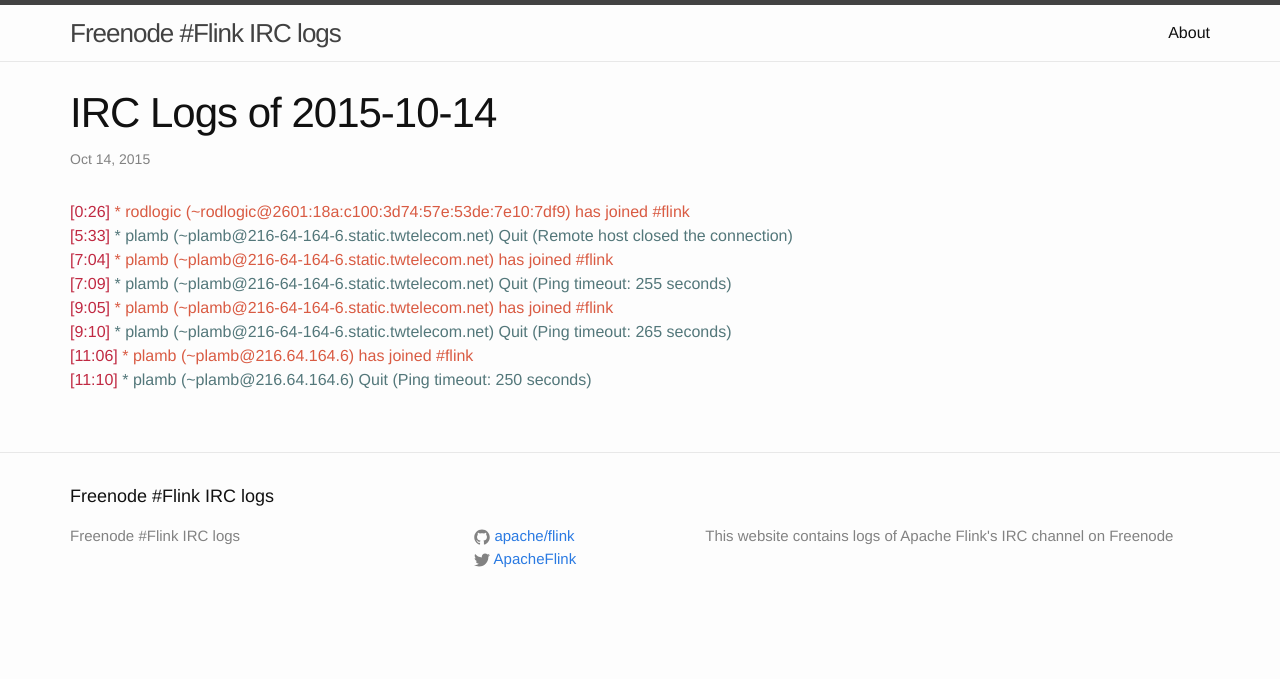
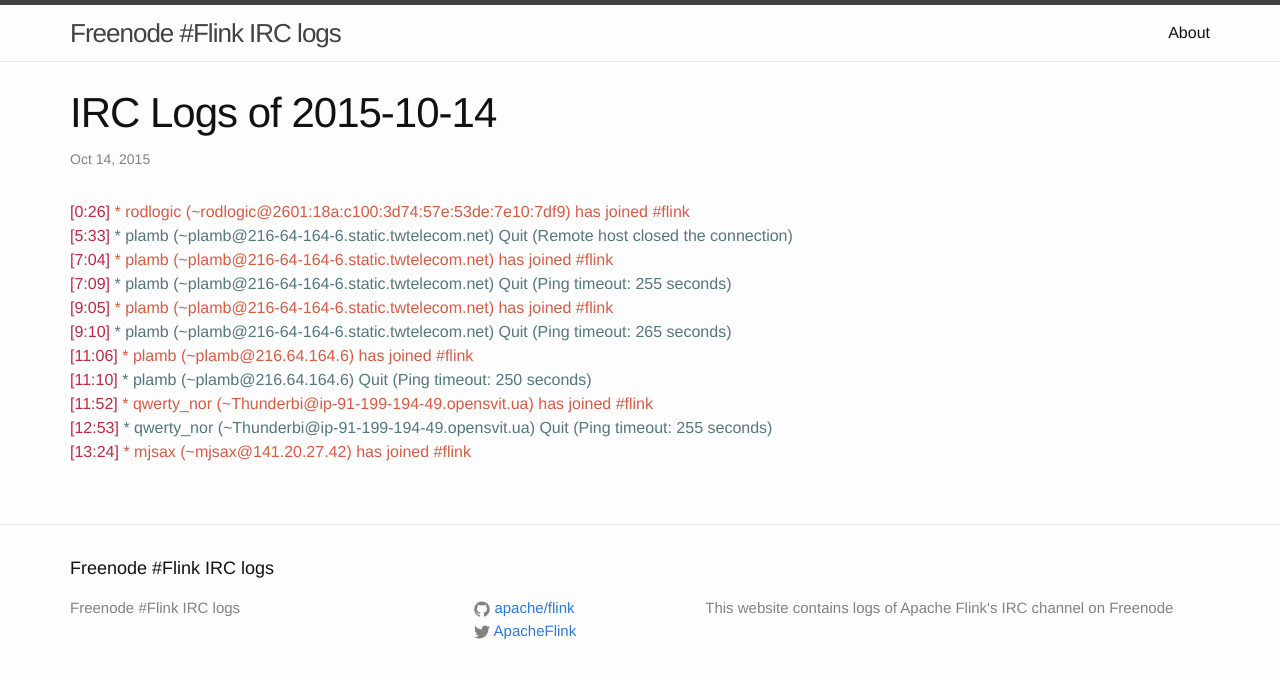
Before and after one commit to flink-irc-logs/flink-irc-logs.github.io, a Jekyll site: the page built from _posts/2015-10-14-logs.markdown, in a window 1280 px wide. Shown: the top 679 px of the page. Built offline with Jekyll 4.4.1, drawn with Linux system fonts in a browser that asks for light colours.

Commit message:
Update of the logs on Wed Oct 14 13:26:21 CEST 2015

```diff
--- a/_posts/2015-10-14-logs.markdown
+++ b/_posts/2015-10-14-logs.markdown
@@ -12,3 +12,6 @@
 <span class="irc-date">[9:10]</span> <span class="irc-navy">* plamb (~plamb@216-64-164-6.static.twtelecom.net) Quit (Ping timeout: 265 seconds)</span><br />
 <span class="irc-date">[11:06]</span> <span class="irc-green">* plamb (~plamb@216.64.164.6) has joined #flink</span><br />
 <span class="irc-date">[11:10]</span> <span class="irc-navy">* plamb (~plamb@216.64.164.6) Quit (Ping timeout: 250 seconds)</span><br />
+<span class="irc-date">[11:52]</span> <span class="irc-green">* qwerty_nor (~Thunderbi@ip-91-199-194-49.opensvit.ua) has joined #flink</span><br />
+<span class="irc-date">[12:53]</span> <span class="irc-navy">* qwerty_nor (~Thunderbi@ip-91-199-194-49.opensvit.ua) Quit (Ping timeout: 255 seconds)</span><br />
+<span class="irc-date">[13:24]</span> <span class="irc-green">* mjsax (~mjsax@141.20.27.42) has joined #flink</span><br />
```
